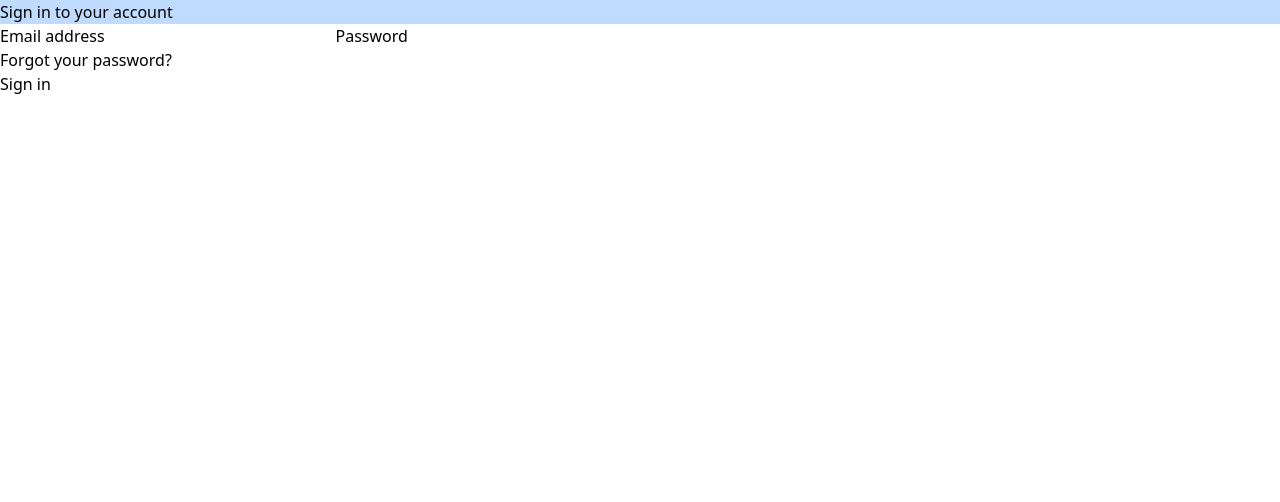
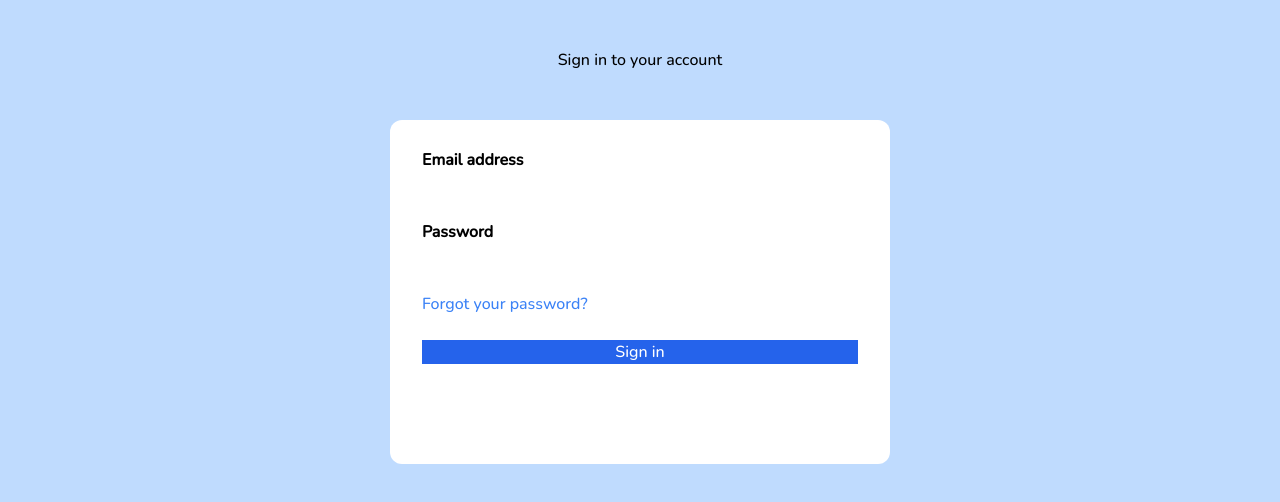
Before and after one commit to Olekroz/doctors, a Vue app: page / in a window 1280 px wide. Shown: the top 502 px of the page. Built offline with nearby package versions, Linux system fonts and the light colour scheme.

Commit message:
font added and form styles in works

```diff
--- a/index.html
+++ b/index.html
@@ -5,6 +5,9 @@
     <link rel="icon" type="image/svg+xml" href="/vite.svg" />
     <meta name="viewport" content="width=device-width, initial-scale=1.0" />
     <title>Vite + Vue + TS</title>
+    <link rel="preconnect" href="https://fonts.googleapis.com">
+    <link rel="preconnect" href="https://fonts.gstatic.com" crossorigin>
+    <link href="https://fonts.googleapis.com/css2?family=Nunito:wght@500&display=swap" rel="stylesheet">
   </head>
   <body>
     <div id="app"></div>
--- a/src/App.vue
+++ b/src/App.vue
@@ -1,29 +1,15 @@
-<script setup lang="ts">
-import HelloWorld from './components/HelloWorld.vue'
-</script>
+
 
 <template>
-  <!-- <div>
-    <a href="https://vitejs.dev" target="_blank">
-      <img src="/vite.svg" class="logo" alt="Vite logo" />
-    </a>
-    <a href="https://vuejs.org/" target="_blank">
-      <img src="./assets/vue.svg" class="logo vue" alt="Vue logo" />
-    </a>
-  </div> -->
-  <HelloWorld msg="Vite + Vue" />
+
+<HelloWorld />
+
 </template>
 
-<style scoped>
-.logo {
-  height: 6em;
-  padding: 1.5em;
-  will-change: filter;
-}
-.logo:hover {
-  filter: drop-shadow(0 0 2em #646cffaa);
-}
-.logo.vue:hover {
-  filter: drop-shadow(0 0 2em #42b883aa);
-}
-</style>
+
+<script lang="ts">
+import { defineComponent } from 'vue';
+import HelloWorld from './components/HelloWorld.vue';
+
+export default defineComponent({ components: {HelloWorld} })
+</script>
--- a/src/components/HelloWorld.vue
+++ b/src/components/HelloWorld.vue
@@ -1,16 +1,29 @@
 <template>
-  <div class="bg-blue-200">
-    <div>
-      Sign in to your account
-      <div>
-        <form class="bg-white">
-          <label for="email">Email address</label>
-          <input type="text" name="email" id="email">
-          <label for="password">Password</label>
-          <input type="password" name="password" id="password">
-          <p>Forgot your password?</p>
-          <button>Sign in</button>
-        </form>
+  <div class="bg-blue-200 h-screen font-nunito">
+     <div class="flex justify-center py-12">
+      <div class="space-y-8 w-[500px]">
+        <div class="h-10 ">
+          <h1 class="text-center">Sign in to your account</h1>
+        </div>
+
+        <div class="h-full w-full py-4 bg-white rounded-xl px-8">
+          <form class="bg-white flex-column py-3 space-y-6">
+            <div>
+              <label for="email" class="block font-bold">Email address</label>
+              <input type="email" name="email" id="email" class="b">
+            </div>
+            <div>
+              <label for="password" class="block font-bold">Password</label>
+              <input type="password" name="password" id="password">
+            </div>
+            <div>
+              <p class="text-blue-500">Forgot your password?</p>
+            </div>
+            <div>
+              <button class="bg-blue-600 text-white w-full">Sign in</button>
+            </div>
+          </form>
+        </div>
       </div>
     </div>
   </div>
--- a/tailwind.config.cjs
+++ b/tailwind.config.cjs
@@ -5,7 +5,11 @@ module.exports = {
     "./src/**/*.{vue,js,ts,jsx,tsx}",
   ],
   theme: {
-    extend: {},
+    extend: {
+      fontFamily: {
+        'nunito': ['Nunito'],
+      }
+    },
   },
   plugins: [],
 }
```
